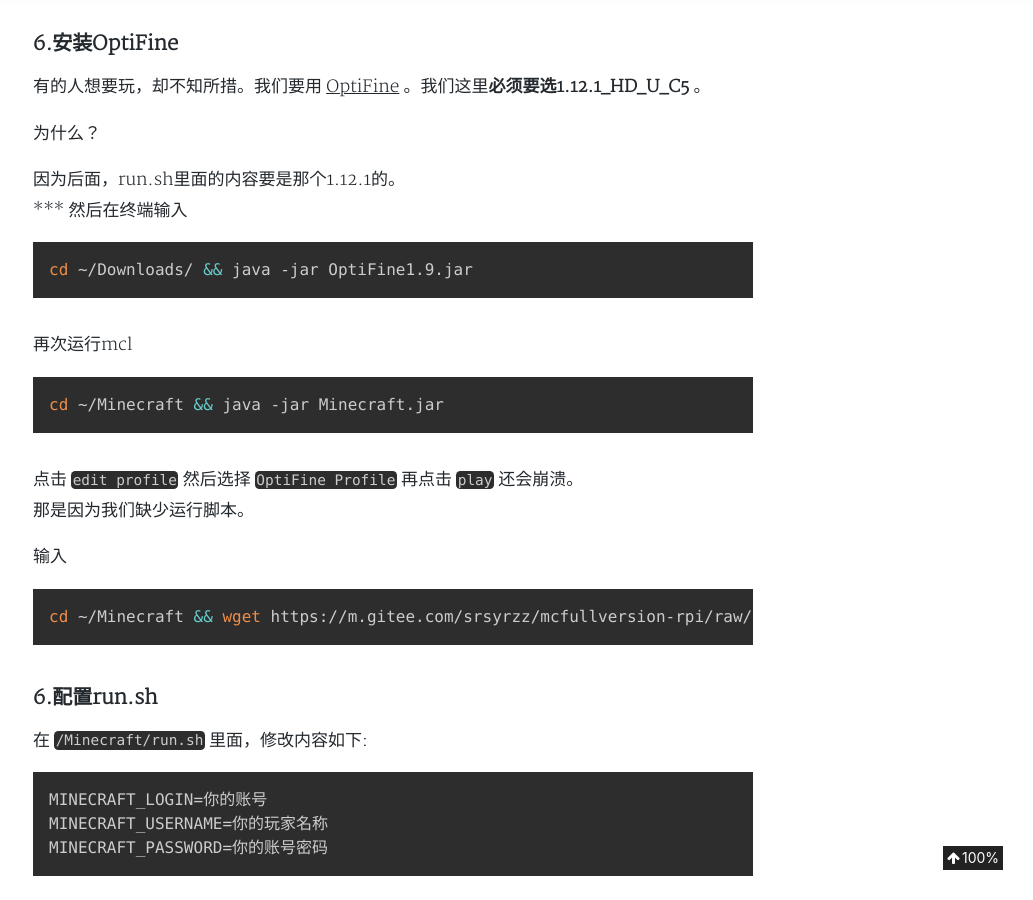
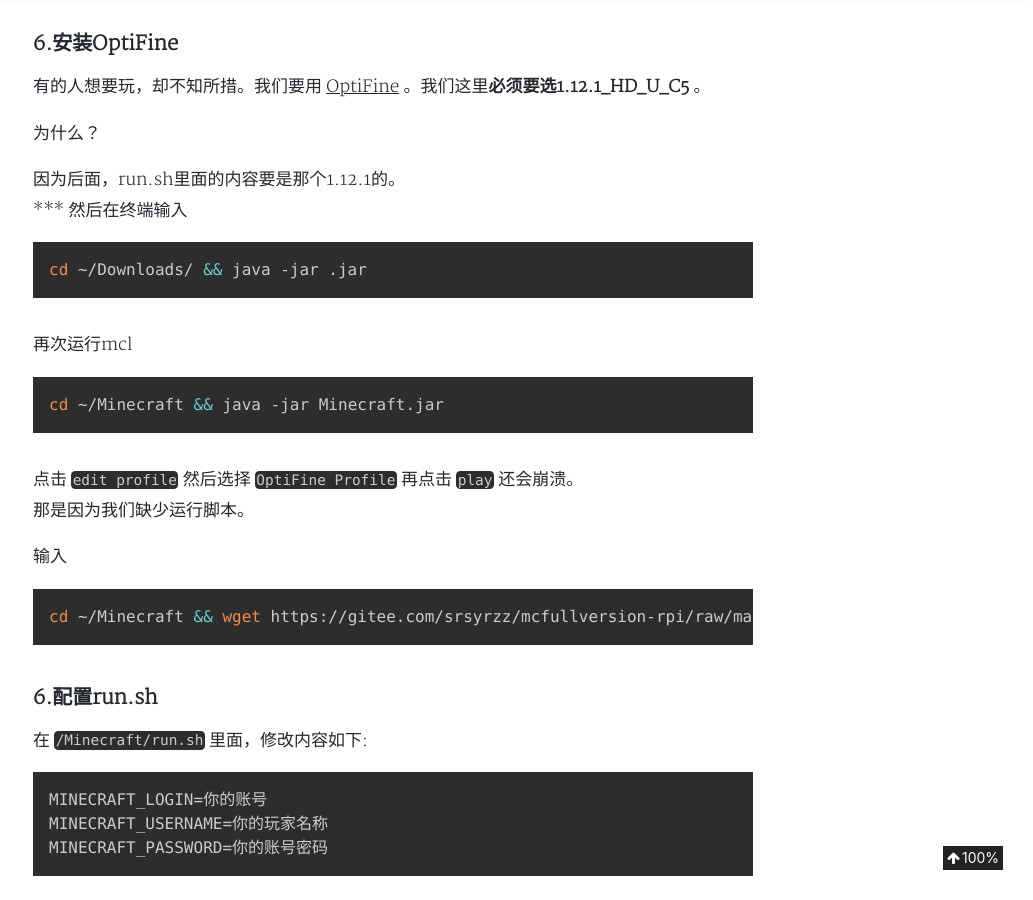
Before and after one commit to Sunbertrs/sunbossrs-blog-v1, a Jekyll site: the page built from _posts/2018-05-12-McFullVer_RaspberryPi3.md, in a window 1280 px wide and 900 px high, scrolled down 4836 px. Shown: the whole window, without its empty margins (247-1280 px from the left). Built offline with Jekyll 4.4.1, drawn with Linux system fonts in a browser that asks for light colours; nearby versions of some CDN libraries; comment, search, counter and statistics services are not loaded; a style sheet for code colours, icons or effects is not loaded; some of the changed text lies outside the part shown.

Commit message:
Update and rename 2018-05-12-RunMinecraftFullVersionOnRaspberryPi3.md to 2018-05-12-McFullVer_RaspberryPi3.md

````diff
--- a/_posts/2018-05-12-RunMinecraftFullVersionOnRaspberryPi3.md
+++ b/_posts/2018-05-12-McFullVer_RaspberryPi3.md
@@ -41,7 +41,7 @@
 ```bash
 disable_overscan=1
 ```
-输入完毕后，我们按下**`ctrl` + `o`**来保存文本。
+输入完毕后，我们按下**`ctrl` + `o`** 来保存文本。
 这时候底部会出现
 ```GNU-linux-nano
 save as : /boot/config.txt
@@ -127,7 +127,7 @@
 ***
 然后在终端输入
 ```bash
-cd ~/Downloads/ && java -jar OptiFine1.9.jar
+cd ~/Downloads/ && java -jar .jar
 ```
 再次运行mcl
 ```bash
@@ -138,7 +138,7 @@
 
 输入
 ```bash
-cd ~/Minecraft && wget https://m.gitee.com/srsyrzz/mcfullversion-rpi/raw/master/run1.12.1.sh && chmod +x run1.12.1.sh
+cd ~/Minecraft && wget https://gitee.com/srsyrzz/mcfullversion-rpi/raw/master/run1.12.1.sh && chmod +x run1.12.1.sh
 ```
 
 ### 6.配置run.sh
````
Also changed, not shown: other parts of _posts/2018-05-12-McFullVer_RaspberryPi3.md (+1 -1 lines).
